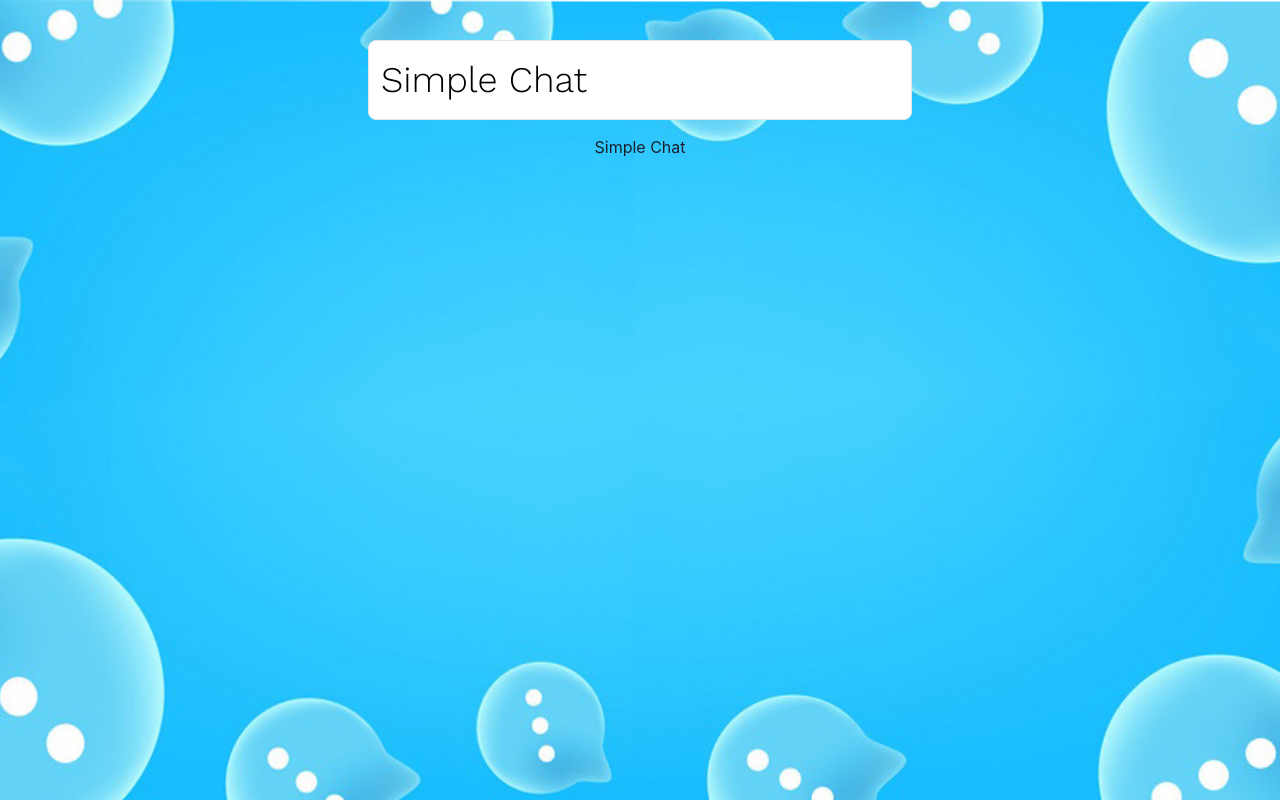
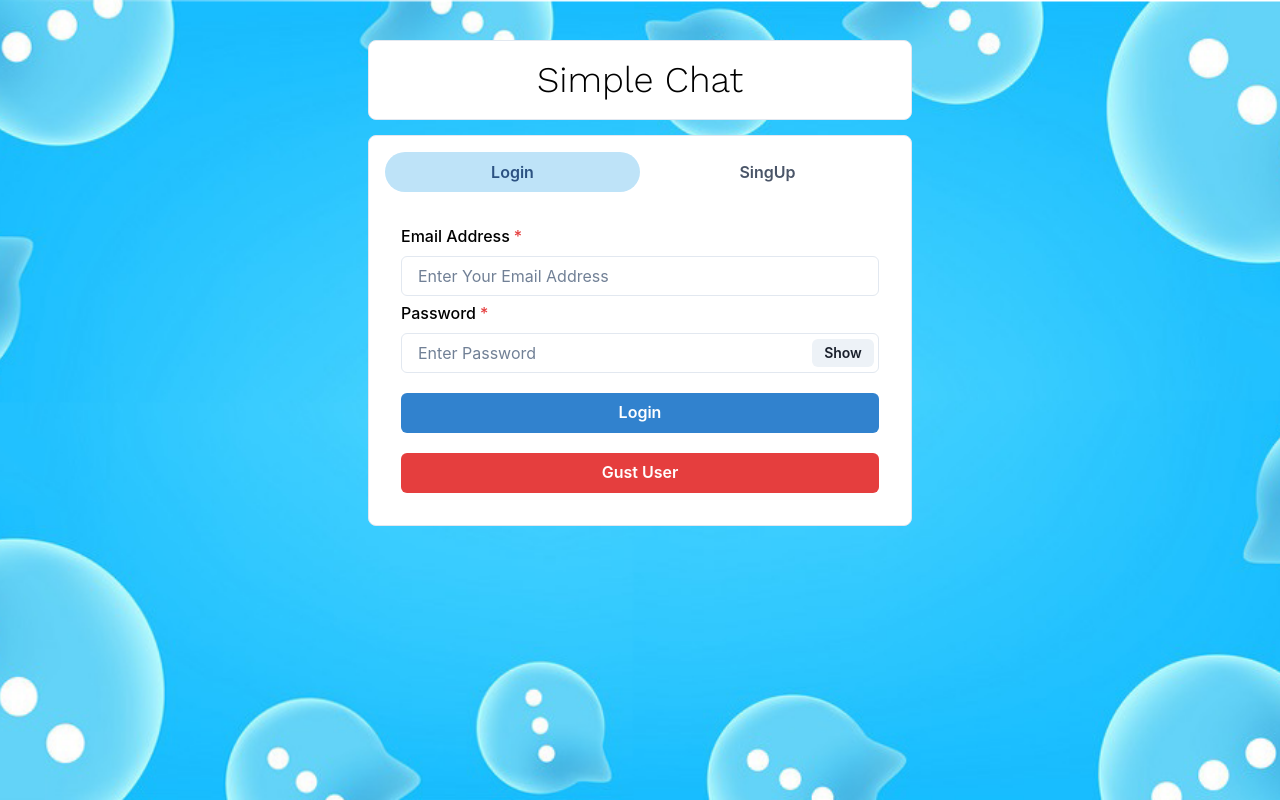
Before and after one commit to ShaleenThilanka/MERN-Chat-App-Frontend, a React (Create React App) app: page / in a window 1280 px wide. Built offline with nearby package versions, Linux system fonts and the light colour scheme.

Commit message:
done login and singup ui

```diff
--- a/src/App.css
+++ b/src/App.css
@@ -6,4 +6,5 @@
   background-image: url("./background.png");
   background-position: center;
   background-size: cover;
+  color: black;
 }
--- /dev/null
+++ b/src/Components/Authentication/Login.js
@@ -0,0 +1,75 @@
+import React, {useState} from 'react';
+import {VStack} from "@chakra-ui/layout";
+import {FormControl, FormLabel} from "@chakra-ui/form-control";
+import {Input, InputGroup, InputRightElement} from "@chakra-ui/input";
+import {Button} from "@chakra-ui/button";
+import {useToast} from "@chakra-ui/toast";
+
+const Login = () => {
+
+    const [email, setEmail] = useState();
+    const [password, setPassword] = useState();
+    const [picLoading, setPicLoading] = useState(false);
+    const [show, setShow] = useState(false);
+    const handleClick = () => setShow(!show);
+    const toast = useToast();
+    const submitHandler = async () => {
+    }
+    const postDetails = async () => {
+    }
+    return (
+        <VStack spacing="5px">
+
+            <FormControl id="email" isRequired>
+                <FormLabel>Email Address</FormLabel>
+                <Input
+                    type="email"
+                    placeholder="Enter Your Email Address"
+                    onChange={(e) => setEmail(e.target.value)}
+                />
+            </FormControl>
+            <FormControl id="password" isRequired>
+                <FormLabel>Password</FormLabel>
+                <InputGroup size="md">
+                    <Input
+                        type={show ? "text" : "password"}
+                        placeholder="Enter Password"
+                        onChange={(e) => setPassword(e.target.value)}
+                    />
+                    <InputRightElement width="4.5rem">
+                        <Button h="1.75rem" size="sm" onClick={handleClick}>
+                            {show ? "Hide" : "Show"}
+                        </Button>
+                    </InputRightElement>
+                </InputGroup>
+            </FormControl>
+
+            <Button
+                colorScheme="blue"
+                width="100%"
+                style={{marginTop: 15}}
+                onClick={submitHandler}
+                isLoading={picLoading}
+            >
+                Login
+            </Button>
+            <Button
+                variant={"solid"}
+                colorScheme="red"
+                width="100%"
+                style={{marginTop: 15}}
+                onClick={()=>{
+                    {
+                        setEmail("guest@example.com");
+                        setPassword("12345678");
+                    }
+                }}
+                isLoading={picLoading}
+            >
+                Gust User
+            </Button>
+        </VStack>
+    );
+};
+
+export default Login;
--- /dev/null
+++ b/src/Components/Authentication/SingUp.js
@@ -0,0 +1,96 @@
+import { Button } from "@chakra-ui/button";
+import { FormControl, FormLabel } from "@chakra-ui/form-control";
+import { Input, InputGroup, InputRightElement } from "@chakra-ui/input";
+import { VStack } from "@chakra-ui/layout";
+import { useToast } from "@chakra-ui/toast";
+import axios from "axios";
+import { useState } from "react";
+
+
+const SingUp = () => {
+    const [show, setShow] = useState(false);
+    const handleClick = () => setShow(!show);
+    const toast = useToast();
+
+
+    const [name, setName] = useState();
+    const [email, setEmail] = useState();
+    const [confirmPassword, setConfirmPassword] = useState();
+    const [password, setPassword] = useState();
+    const [pic, setPic] = useState();
+    const [picLoading, setPicLoading] = useState(false);
+
+    const submitHandler = async () => {}
+    const postDetails = async () => {}
+
+
+    return (
+        <VStack spacing="5px">
+            <FormControl id="first-name" isRequired>
+                <FormLabel>Name</FormLabel>
+                <Input
+                    placeholder="Enter Your Name"
+                    onChange={(e) => setName(e.target.value)}
+                />
+            </FormControl>
+            <FormControl id="email" isRequired>
+                <FormLabel>Email Address</FormLabel>
+                <Input
+                    type="email"
+                    placeholder="Enter Your Email Address"
+                    onChange={(e) => setEmail(e.target.value)}
+                />
+            </FormControl>
+            <FormControl id="password" isRequired>
+                <FormLabel>Password</FormLabel>
+                <InputGroup size="md">
+                    <Input
+                        type={show ? "text" : "password"}
+                        placeholder="Enter Password"
+                        onChange={(e) => setPassword(e.target.value)}
+                    />
+                    <InputRightElement width="4.5rem">
+                        <Button h="1.75rem" size="sm" onClick={handleClick}>
+                            {show ? "Hide" : "Show"}
+                        </Button>
+                    </InputRightElement>
+                </InputGroup>
+            </FormControl>
+            <FormControl id="password" isRequired>
+                <FormLabel>Confirm Password</FormLabel>
+                <InputGroup size="md">
+                    <Input
+                        type={show ? "text" : "password"}
+                        placeholder="Confirm password"
+                        onChange={(e) => setConfirmPassword(e.target.value)}
+                    />
+                    <InputRightElement width="4.5rem">
+                        <Button h="1.75rem" size="sm" onClick={handleClick}>
+                            {show ? "Hide" : "Show"}
+                        </Button>
+                    </InputRightElement>
+                </InputGroup>
+            </FormControl>
+            <FormControl id="pic">
+                <FormLabel>Upload your Picture</FormLabel>
+                <Input
+                    type="file"
+                    p={1.5}
+                    accept="image/*"
+                    onChange={(e) => postDetails(e.target.files[0])}
+                />
+            </FormControl>
+            <Button
+                colorScheme="blue"
+                width="100%"
+                style={{ marginTop: 15 }}
+                onClick={submitHandler}
+                isLoading={picLoading}
+            >
+                Sign Up
+            </Button>
+        </VStack>
+    );
+};
+
+export default SingUp;
--- a/src/Pages/HomePage.js
+++ b/src/Pages/HomePage.js
@@ -1,5 +1,7 @@
 import React from 'react';
-import {Box, Container, Text} from '@chakra-ui/react'
+import {Box, Container, Tab, TabList, TabPanel, TabPanels, Tabs, Text} from '@chakra-ui/react'
+import Login from "../Components/Authentication/Login";
+import SingUp from "../Components/Authentication/SingUp";
 
 const HomePage = () => {
     return (
@@ -15,10 +17,23 @@
               borderWidth={"1px"}
 
           >
-              <Text fontSize={"4xl"} fontFamily={"Work sans"} color={"black"}>Simple Chat</Text>
+              <Text fontSize={"4xl"} fontFamily={"Work sans"} color={"black"} textAlign={"center"}>Simple Chat</Text>
           </Box>
-            <Box>
-                <Text>Simple Chat</Text>
+            <Box   bg={"white"} w={"100%"}  p={4} borderRadius={"lg"} borderWidth={"1px"} color={"black"} >
+                <Tabs variant='soft-rounded' >
+                    <TabList mb={"1em"}>
+                        <Tab width={"50%"}>Login</Tab>
+                        <Tab width={"50%"}>SingUp</Tab>
+                    </TabList>
+                    <TabPanels>
+                        <TabPanel>
+                          <Login/>
+                        </TabPanel>
+                        <TabPanel>
+                          <SingUp/>
+                        </TabPanel>
+                    </TabPanels>
+                </Tabs>
             </Box>
         </Container>
     );
```
Lines whose indentation alone changed are shown as unchanged.
